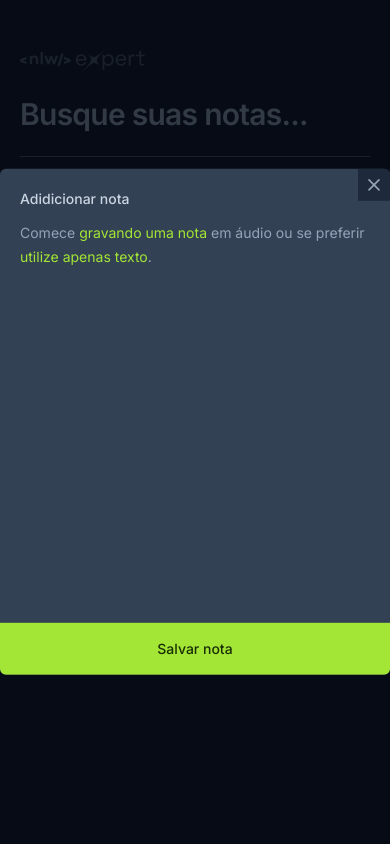
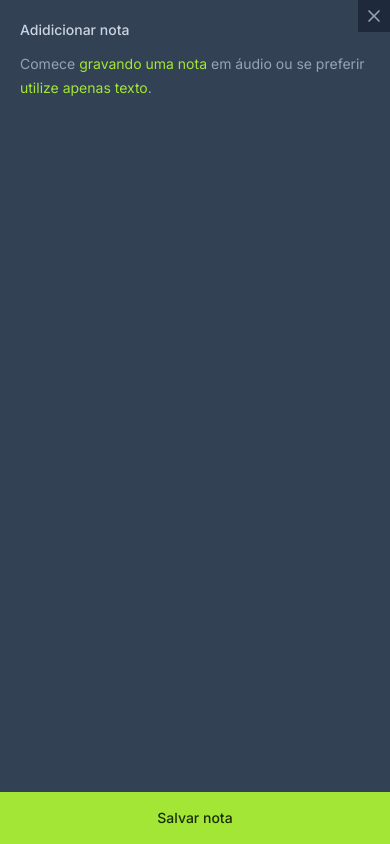
Before and after one commit to jairo-sousa/nlw-expert-notes, a React (Vite) app: page / in a window 390 px wide. Both pictures are taken after a click on the button 195 px from the left and 306 px from the top of the page. Built offline with nearby package versions, Linux system fonts and the light colour scheme.

Commit message:
feat: make new-note-card Dialog responsive

```diff
--- a/src/components/new-note-card.tsx
+++ b/src/components/new-note-card.tsx
@@ -101,7 +101,7 @@ export function NewNoteCard({ onNoteCreated }: NewNoteCardProps) {
 
             <Dialog.Portal>
                 <Dialog.Overlay className="inset-0 fixed bg-black/50" />
-                <Dialog.Content className="overflow-hidden fixed left-1/2 top-1/2 -translate-x-1/2 -translate-y-1/2 max-w-[640px] w-full h-[60vh] bg-slate-700 rounded-md flex flex-col outline-none">
+                <Dialog.Content className="overflow-hidden fixed inset-0 md:inset-auto md:left-1/2 md:top-1/2 md:-translate-x-1/2 md:-translate-y-1/2 md:max-w-[640px] w-full md:h-[60vh] bg-slate-700 md:rounded-md flex flex-col outline-none">
                     <Dialog.DialogClose
                         className="absolute right-0 top-0 bg bg-slate-800 p-1.5 text-slate-400 hover:text-slate-100"
                         onClick={handleEndEditor}>
```
